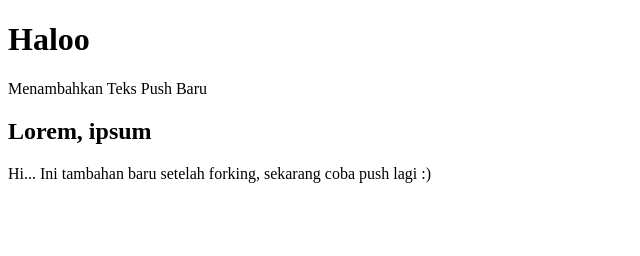
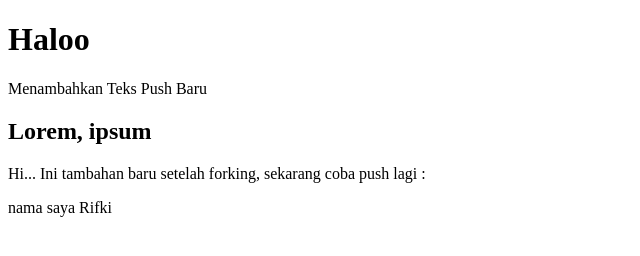
Before and after one commit to aistaqiemsy/cobaPush, a plain HTML site: page index.html in a window 1280 px wide. Shown: the whole page, without its empty margins (0-640 px from the left). Drawn offline with Linux system fonts and the light colour scheme.

Commit message:
nambah nama Rifki

```diff
--- a/index.html
+++ b/index.html
@@ -10,6 +10,8 @@
     Menambahkan Teks Push Baru
     <h2>Lorem, ipsum</h2>
     Hi...
-    Ini tambahan baru setelah forking, sekarang coba push lagi :)
+    Ini tambahan baru setelah forking, sekarang coba push lagi :
+    <p>nama saya Rifki</p>
+
 </body>
 </html>
```
